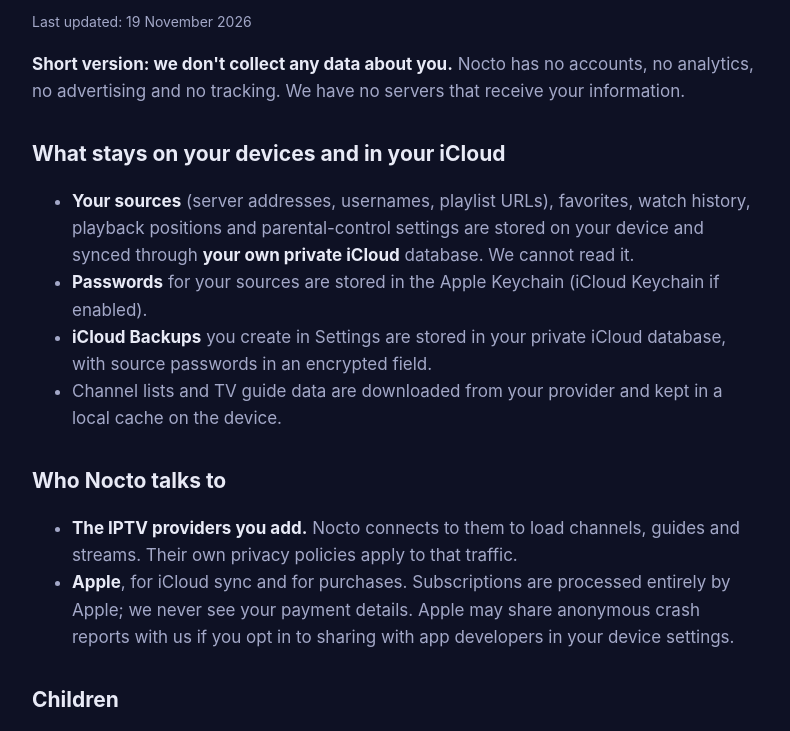
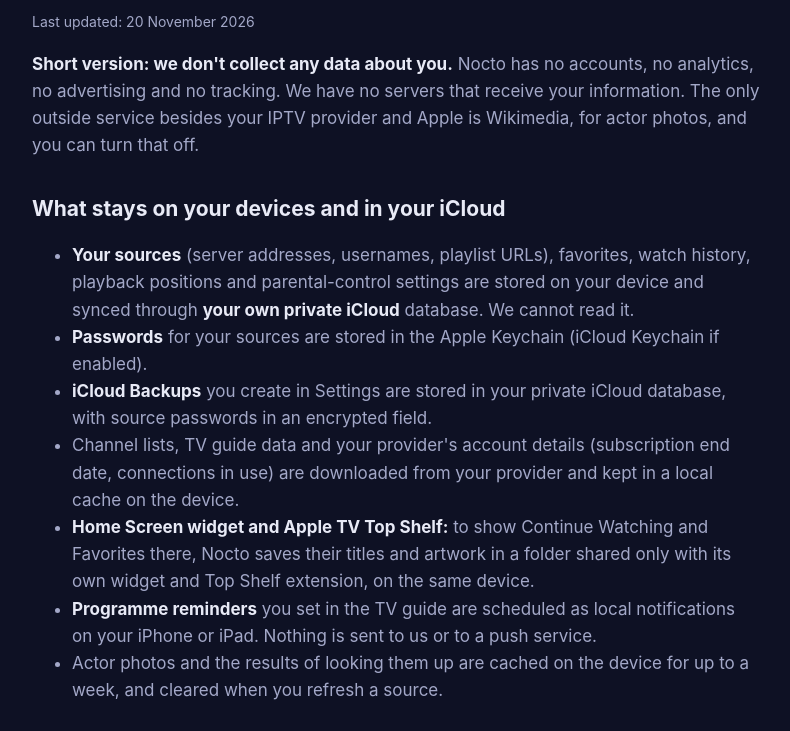
Before and after one commit to michealmouner/nocto-site, a plain HTML site: page privacy.html in a window 1280 px wide. Shown: the part 177-908 px from the top of the page, without its empty margins (244-1034 px from the left). Drawn offline with Linux system fonts and the light colour scheme.

Commit message:
docs: privacy policy covers Wikimedia cast photos, reminders, widget and Top Shelf, Siri

```diff
--- a/privacy.html
+++ b/privacy.html
@@ -10,22 +10,26 @@
 <main>
   <header><img src="icon.png" alt=""><a href="./">Nocto IPTV Player</a></header>
   <h1>Privacy Policy</h1>
-  <p class="updated">Last updated: 19 November 2026</p>
+  <p class="updated">Last updated: 20 November 2026</p>
 
-  <p><strong>Short version: we don't collect any data about you.</strong> Nocto has no accounts, no analytics, no advertising and no tracking. We have no servers that receive your information.</p>
+  <p><strong>Short version: we don't collect any data about you.</strong> Nocto has no accounts, no analytics, no advertising and no tracking. We have no servers that receive your information. The only outside service besides your IPTV provider and Apple is Wikimedia, for actor photos, and you can turn that off.</p>
 
   <h2>What stays on your devices and in your iCloud</h2>
   <ul>
     <li><strong>Your sources</strong> (server addresses, usernames, playlist URLs), favorites, watch history, playback positions and parental-control settings are stored on your device and synced through <strong>your own private iCloud</strong> database. We cannot read it.</li>
     <li><strong>Passwords</strong> for your sources are stored in the Apple Keychain (iCloud Keychain if enabled).</li>
     <li><strong>iCloud Backups</strong> you create in Settings are stored in your private iCloud database, with source passwords in an encrypted field.</li>
-    <li>Channel lists and TV guide data are downloaded from your provider and kept in a local cache on the device.</li>
+    <li>Channel lists, TV guide data and your provider's account details (subscription end date, connections in use) are downloaded from your provider and kept in a local cache on the device.</li>
+    <li><strong>Home Screen widget and Apple TV Top Shelf:</strong> to show Continue Watching and Favorites there, Nocto saves their titles and artwork in a folder shared only with its own widget and Top Shelf extension, on the same device.</li>
+    <li><strong>Programme reminders</strong> you set in the TV guide are scheduled as local notifications on your iPhone or iPad. Nothing is sent to us or to a push service.</li>
+    <li>Actor photos and the results of looking them up are cached on the device for up to a week, and cleared when you refresh a source.</li>
   </ul>
 
   <h2>Who Nocto talks to</h2>
   <ul>
     <li><strong>The IPTV providers you add.</strong> Nocto connects to them to load channels, guides and streams. Their own privacy policies apply to that traffic.</li>
-    <li><strong>Apple</strong>, for iCloud sync and for purchases. Subscriptions are processed entirely by Apple; we never see your payment details. Apple may share anonymous crash reports with us if you opt in to sharing with app developers in your device settings.</li>
+    <li><strong>Apple</strong>, for iCloud sync and for purchases. Subscriptions are processed entirely by Apple; we never see your payment details. Apple may share anonymous crash reports with us if you opt in to sharing with app developers in your device settings. If you use Siri or Shortcuts with Nocto (for example "Play a channel in Nocto"), Apple handles the request under its own privacy policy.</li>
+    <li><strong>Wikimedia (Wikidata and Wikimedia Commons)</strong>, for cast photos on movie and series pages. When you open such a page, Nocto sends the actor names and the title's TMDB id (if your provider supplies one) to Wikimedia to find freely licensed photos, then downloads those photos. Like any website, Wikimedia sees your device's IP address. No account, identifier or viewing history is sent. You can turn this off in Settings › Actor photos. See the <a href="https://foundation.wikimedia.org/wiki/Policy:Privacy_policy">Wikimedia privacy policy</a>.</li>
   </ul>
 
   <h2>Children</h2>
```
